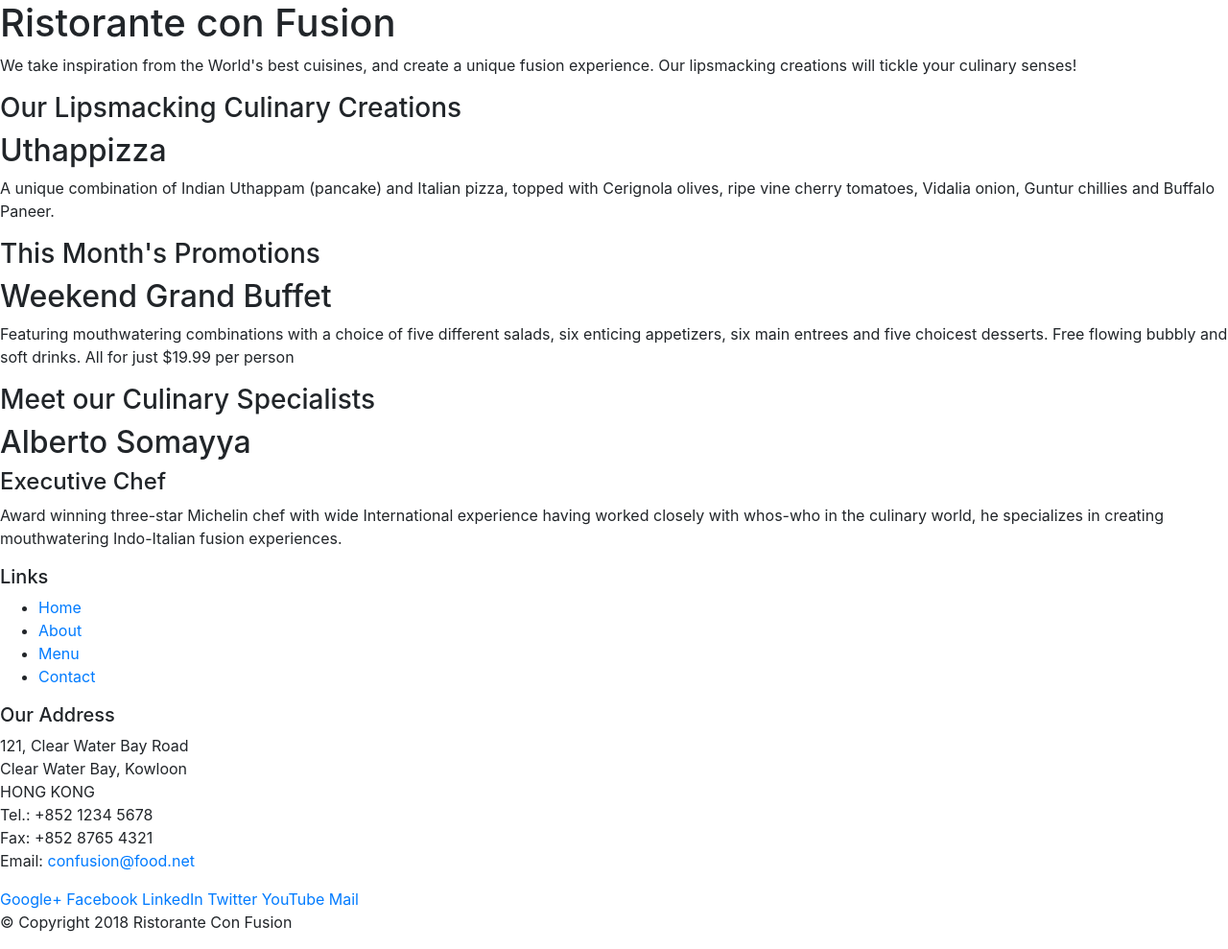
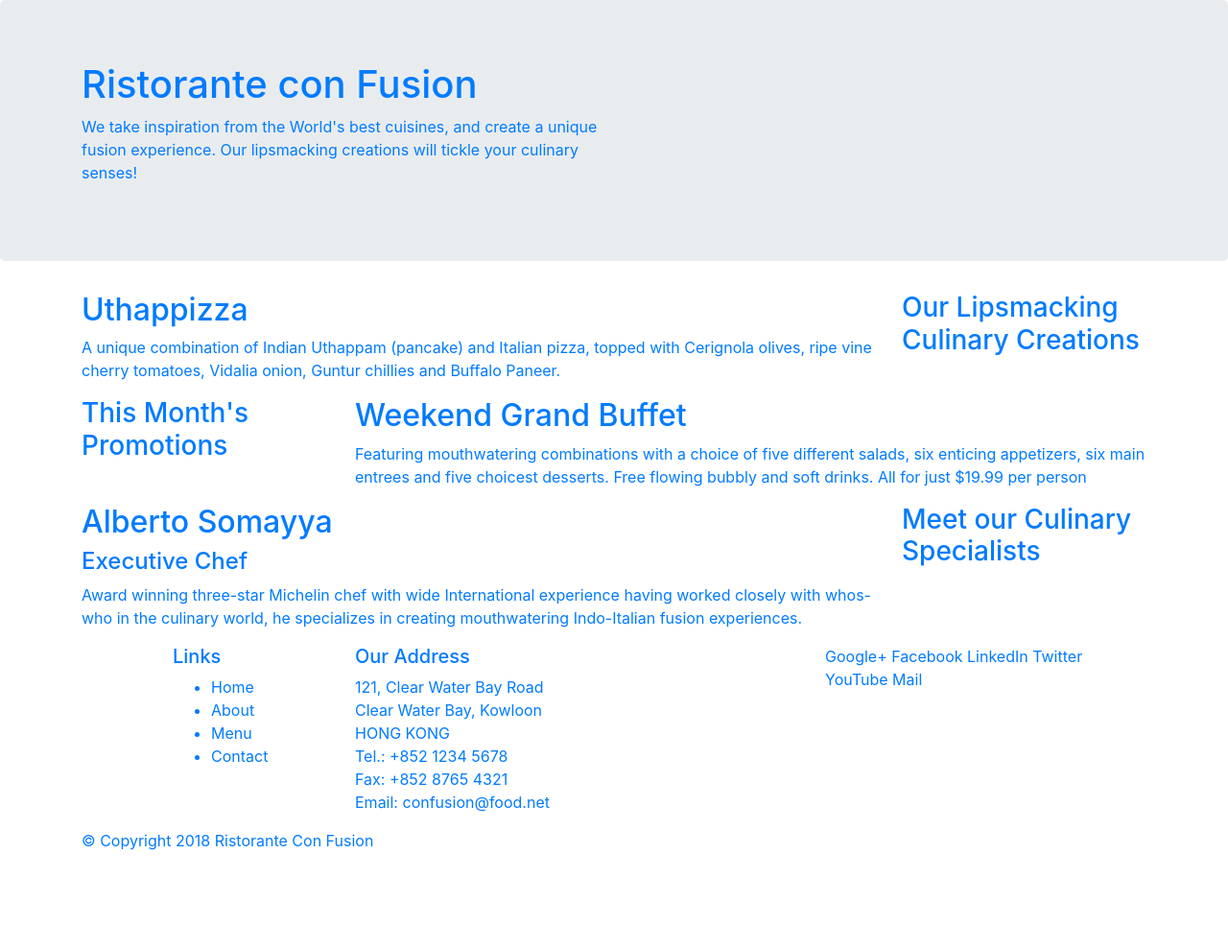
Before and after one commit to pkocran/courseraBootstrap4, a website: page index.html in a window 1280 px wide. Shown: the whole page at 96% size. After the commit the page ends 904 px from the top, so only its background shows below. Drawn offline with nearby package versions, Linux system fonts and the light colour scheme.

Commit message:
bootstrap grid part1

```diff
--- a/index.html
+++ b/index.html
@@ -13,48 +13,49 @@
     <link rel="stylesheet" href="node_modules/bootstrap/dist/css/bootstrap.min.css">
 </head>
 
-<body>
+<body class="text-primary">
 
-    <header>
-        <div>
-            <div>
-                <div>
+    <header class="jumbotron">
+        <div class="container">
+            <div class="row">
+
+                 <div class="col-12 col-sm-6">
                     <h1>Ristorante con Fusion</h1>
                     <p>We take inspiration from the World's best cuisines, and create a unique fusion experience. Our lipsmacking creations will tickle your culinary senses!</p>
                 </div>
-                <div>
+                <div class="col-12 col-sm-6">
                 </div>
             </div>
         </div>
     </header>
 
-    <div>
-        <div>
-            <div>
+    <div class="container">
+        <div class="row">
+            <div class="col-12 col-sm-4 col-md-3 order-sm-last">
                 <h3>Our Lipsmacking Culinary Creations</h3>
             </div>
-            <div>
+            <div class="col col-sm col-md order-sm-first">
                 <h2>Uthappizza</h2>
                 <p>A unique combination of Indian Uthappam (pancake) and Italian pizza, topped with Cerignola olives, ripe vine cherry tomatoes, Vidalia onion, Guntur chillies and Buffalo Paneer.</p>
             </div>
         </div>
 
 
-        <div>
-            <div>
+        <div class="row">
+            <div class="col-12 col-sm-4 col-md-3">
                 <h3>This Month's Promotions</h3>
             </div>
-            <div>
+            <div class="col col-sm col-md">
                 <h2>Weekend Grand Buffet</h2>
                 <p>Featuring mouthwatering combinations with a choice of five different salads, six enticing appetizers, six main entrees and five choicest desserts. Free flowing bubbly and soft drinks. All for just $19.99 per person </p>
             </div>
         </div>
 
-        <div>
-            <div>
+        <div class="row">
+            <div class="col-12 col-sm-4 col-md-3 order-sm-last">
                 <h3>Meet our Culinary Specialists</h3>
             </div>
-            <div>
+            <div class="col col-sm col-md order-sm-first">
                 <h2>Alberto Somayya</h2>
                 <h4>Executive Chef</h4>
                 <p>Award winning three-star Michelin chef with wide International experience having worked closely with whos-who in the culinary world, he specializes in creating mouthwatering Indo-Italian fusion experiences. </p>
@@ -62,10 +63,12 @@
         </div>
     </div>
 
-    <footer>
-        <div>
-            <div>
-                <div>
+
+
+    <footer >
+        <div class="container">
+            <div class="row">
+                <div class="col-4 offset-1 col-sm-2">
                     <h5>Links</h5>
                     <ul>
                         <li><a href="#">Home</a></li>
@@ -74,7 +77,7 @@
                         <li><a href="#">Contact</a></li>
                     </ul>
                 </div>
-                <div>
+                <div class="col-7 col-sm-5">
                     <h5>Our Address</h5>
                     <address>
 		              121, Clear Water Bay Road<br>
@@ -85,8 +88,8 @@
 		              Email: <a href="mailto:confusion@food.net">confusion@food.net</a>
 		           </address>
                 </div>
-                <div>
-                    <div>
+                <div class="col-12 col-sm-4">
+                    <div class="col-auto">
                         <a href="http://google.com/+">Google+</a>
                         <a href="http://www.facebook.com/profile.php?id=">Facebook</a>
                         <a href="http://www.linkedin.com/in/">LinkedIn</a>
@@ -96,8 +99,8 @@
                     </div>
                 </div>
            </div>
-           <div>
-                <div>
+           <div class="row">
+                <div class="col-auto">
                     <p>© Copyright 2018 Ristorante Con Fusion</p>
                 </div>
            </div>
```
